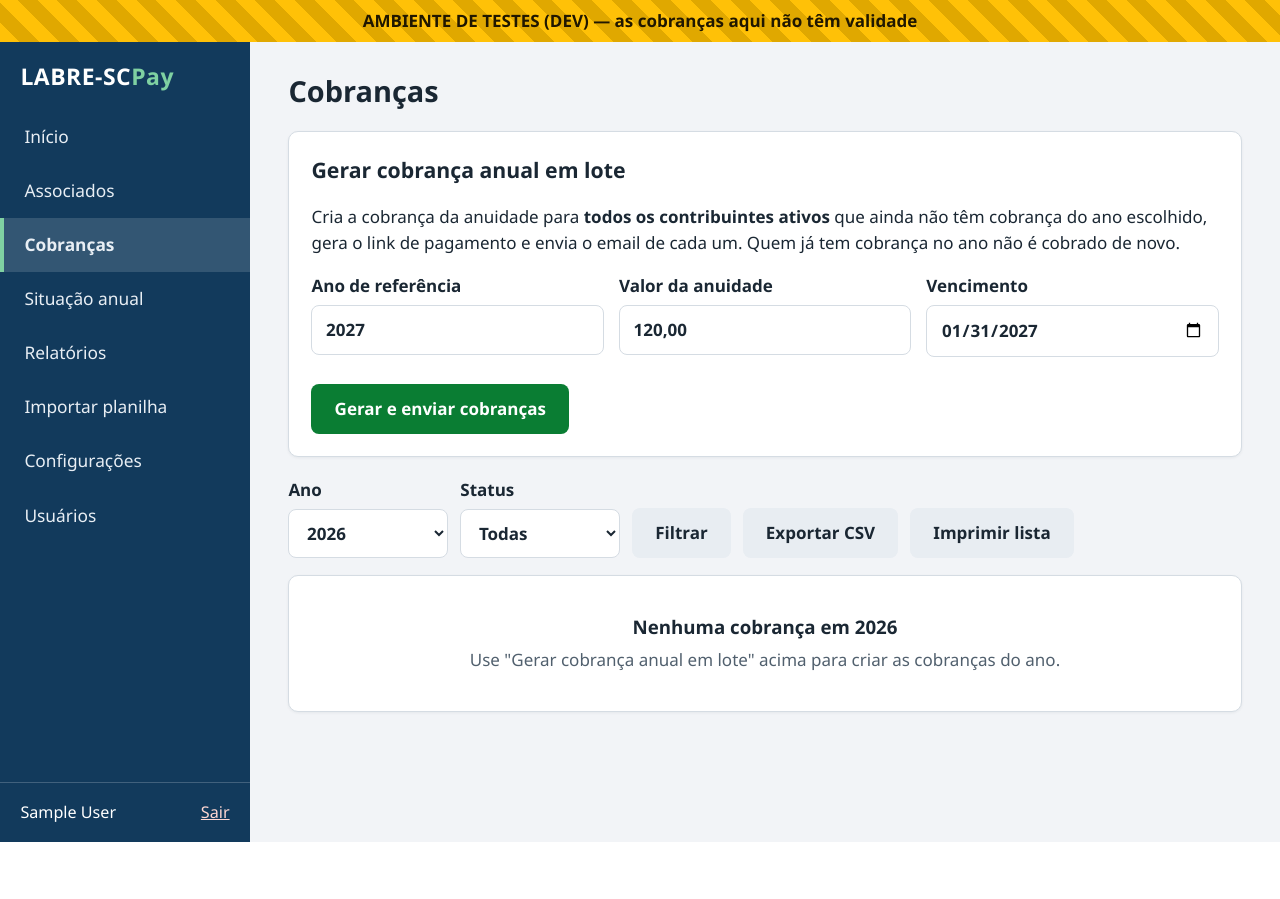
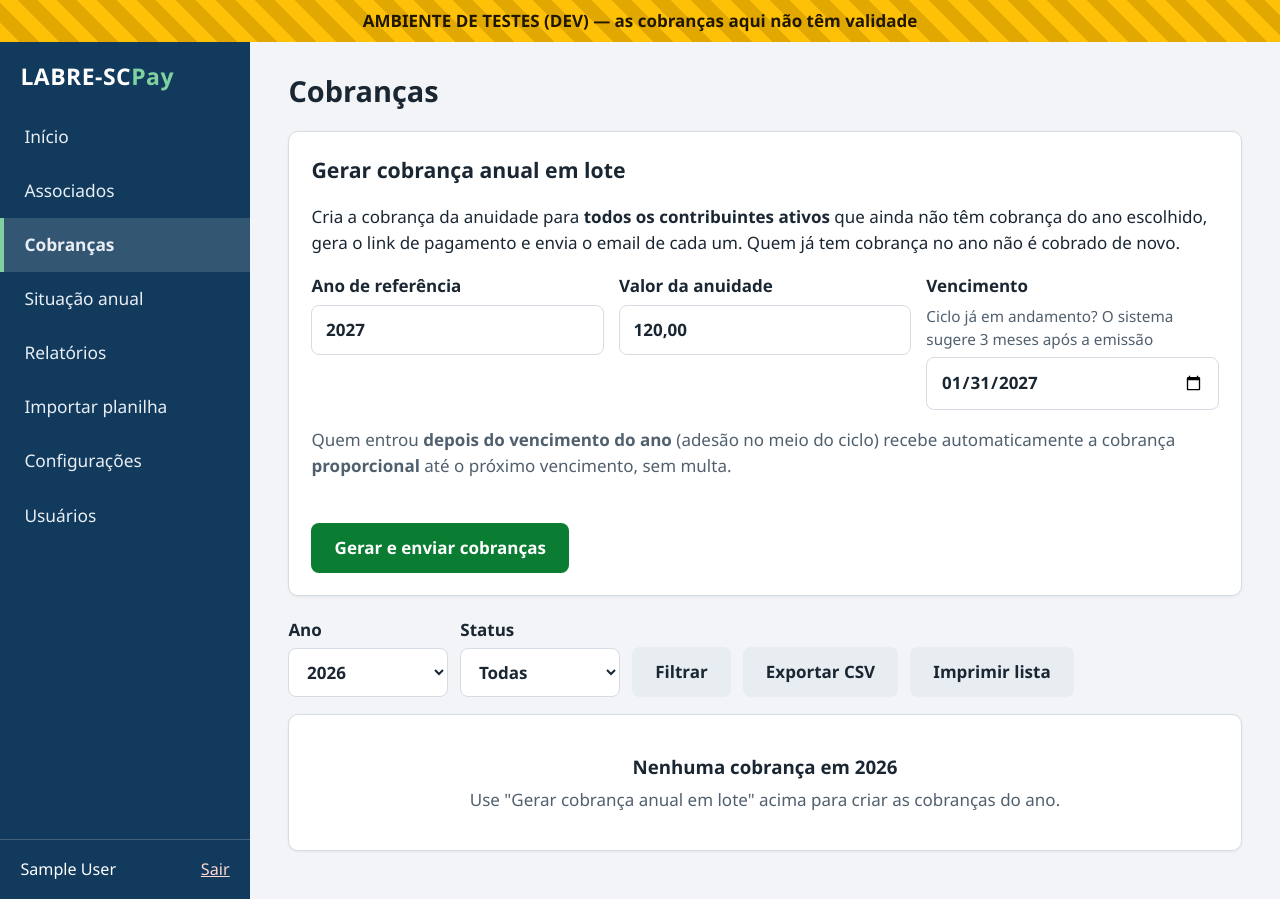
Before and after one commit to vimace2003/LABRE-Pay, a PHP site: page /cobrancas.php?acao=gerar_lote in a window 1280 px wide. Before the commit the page ends 842 px from the top, so only its background shows below. Run offline with PHP 8.4, Linux system fonts and the light colour scheme; the visitor is signed in with stand-in values (Sample User, id 1); data comes from the database, SQL or seed files in the repository; tables that the repository leaves empty hold one stand-in row (values such as "Sample post"); some libraries are stand-ins or nearby versions.

Commit message:
Lote respeita adesões no meio do ciclo e vencimento por data de emissão
- Quem aderiu depois do vencimento anual recebe automaticamente a cobrança
  proporcional até o próximo ciclo (isenta de multa), nunca anuidade cheia
- Cobrança emitida com o ciclo em andamento vence N meses após a emissão
  (novo ajuste 'prazo_venc_meses', padrão 3) em vez do 31/01 seguinte
- Campo vencimento do lote é sugerido pela regra e recalculado via JS ao
  trocar o ano; adesão/readmissão manual usam o mesmo prazo

Co-Authored-By: Claude Fable 5 <noreply@anthropic.com>

```diff
--- a/app/sql/schema.sql
+++ b/app/sql/schema.sql
@@ -124,6 +124,7 @@ INSERT IGNORE INTO settings (k, v) VALUES
   ('anuidade_valor', '120.00'),
   ('venc_dia', '31'),
   ('venc_mes', '1'),
+  ('prazo_venc_meses', '3'),
   ('multa_percent', '2'),
   ('juros_mes_percent', '1'),
   ('desconto_ativo', '0'),
--- a/app/valores.php
+++ b/app/valores.php
@@ -22,6 +22,20 @@ function proximo_vencimento(string $aPartirDe): string
         $venc = vencimento_do_ano($ano + 1);
     }
     return $venc;
+}
+
+/**
+ * Vencimento adequado para uma cobrança do ano X emitida hoje:
+ * antes do vencimento estatutário → o próprio (ex.: 31/01);
+ * com o ciclo já em andamento → N meses após a emissão (padrão 3, configurável).
+ */
+function vencimento_para_emissao(int $ano, ?string $hoje = null): string
+{
+    $hoje = $hoje ?: date('Y-m-d');
+    $vencAno = vencimento_do_ano($ano);
+    if ($hoje <= $vencAno) return $vencAno;
+    $meses = max(1, (int)setting('prazo_venc_meses', '3'));
+    return date('Y-m-d', strtotime($hoje . ' +' . $meses . ' months'));
 }
 
 /**
--- a/public/associados.php
+++ b/public/associados.php
@@ -71,7 +71,7 @@ if ($_SERVER['REQUEST_METHOD'] === 'POST') {
                 if (setting('taxa_admissao_ativa') === '1') {
                     $valor += (float)setting('taxa_admissao_valor', '0');
                 }
-                $vencCobranca = min(date('Y-m-d', strtotime('+30 days')), $pr['vencimento']);
+                $vencCobranca = min(date('Y-m-d', strtotime('+' . max(1, (int)setting('prazo_venc_meses', '3')) . ' months')), $pr['vencimento']);
                 $charge = charge_criar($id, $pr['ano'], "Anuidade {$pr['ano']} (adesão proporcional — {$pr['meses']} meses)", $valor, $vencCobranca, true);
                 $member = member_get($id);
                 [$okEnv, $msg] = charge_enviar($charge, $member);
@@ -106,7 +106,7 @@ if ($_SERVER['REQUEST_METHOD'] === 'POST') {
                     $valor += (float)setting('taxa_retorno_valor', '0');
                     $msgExtra = ' (incluída taxa de retorno de ' . fmt_moeda((float)setting('taxa_retorno_valor')) . ')';
                 }
-                $vencCobranca = min(date('Y-m-d', strtotime('+30 days')), $pr['vencimento']);
+                $vencCobranca = min(date('Y-m-d', strtotime('+' . max(1, (int)setting('prazo_venc_meses', '3')) . ' months')), $pr['vencimento']);
                 $charge = charge_criar($id, $pr['ano'], "Anuidade {$pr['ano']} (readmissão proporcional — {$pr['meses']} meses)", $valor, $vencCobranca, true);
                 [$okEnv, $msg] = charge_enviar($charge);
                 flash_set($okEnv ? 'ok' : 'erro', 'Associado readmitido. Cobrança de ' . fmt_moeda($valor) . $msgExtra . ' gerada. ' . $msg);
--- a/public/cobrancas.php
+++ b/public/cobrancas.php
@@ -14,33 +14,53 @@ if (($_GET['acao'] ?? '') === 'gerar_lote' && $_SERVER['REQUEST_METHOD'] === 'PO
     header('Content-Type: application/json; charset=UTF-8');
     $ano = (int)($_POST['ano'] ?? 0);
     $valor = (float)str_replace(',', '.', (string)($_POST['valor'] ?? '0'));
-    $venc = $_POST['vencimento'] ?: vencimento_do_ano($ano);
+    $venc = $_POST['vencimento'] ?: vencimento_para_emissao($ano);
     if ($ano < 2000 || $ano > 2100 || $valor <= 0) {
         echo json_encode(['erro' => 'Ano ou valor inválido.']);
         exit;
     }
 
-    // Contribuintes ativos ainda sem cobrança (não cancelada) do ano
-    $sqlPendentes = "SELECT m.* FROM members m
-        WHERE m.status = 'ativo' AND m.classe = 'contribuinte'
-          AND NOT EXISTS (SELECT 1 FROM charges c WHERE c.member_id = m.id AND c.ano = ? AND c.status <> 'cancelada')";
-    $st = db()->prepare($sqlPendentes . ' ORDER BY m.nome LIMIT 4');
-    $st->execute([$ano]);
+    $vencAno = vencimento_do_ano($ano);
+    $prazoMeses = max(1, (int)setting('prazo_venc_meses', '3'));
+
+    // Contribuintes ativos pendentes de cobrança:
+    //  - adesão dentro do ciclo normal → anuidade cheia do ano (se ainda não tem);
+    //  - adesão DEPOIS do vencimento do ano (meio do ciclo) → proporcional até o
+    //    próximo vencimento (se ainda não tem cobrança de ciclo futuro).
+    $condPendentes = "m.status = 'ativo' AND m.classe = 'contribuinte' AND (
+        ((m.data_adesao IS NULL OR m.data_adesao <= ?)
+          AND NOT EXISTS (SELECT 1 FROM charges c WHERE c.member_id = m.id AND c.ano = ? AND c.status <> 'cancelada'))
+        OR (m.data_adesao > ?
+          AND NOT EXISTS (SELECT 1 FROM charges c WHERE c.member_id = m.id AND c.ano > ? AND c.status <> 'cancelada'))
+    )";
+    $paramsPendentes = [$vencAno, $ano, $vencAno, $ano];
+
+    $st = db()->prepare("SELECT m.* FROM members m WHERE {$condPendentes} ORDER BY m.nome LIMIT 4");
+    $st->execute($paramsPendentes);
     $membros = $st->fetchAll();
 
     $mensagens = [];
     $processados = 0;
     foreach ($membros as $m) {
-        $charge = charge_criar((int)$m['id'], $ano, "Anuidade {$ano}", $valor, $venc, false);
+        $meioCiclo = $m['data_adesao'] !== null && $m['data_adesao'] > $vencAno;
+        if ($meioCiclo) {
+            $pr = calcular_prorata($m['data_adesao']);
+            $valorPr = round($valor / 12 * $pr['meses'], 2);
+            $vencPr = min(date('Y-m-d', strtotime('+' . $prazoMeses . ' months')), $pr['vencimento']);
+            $charge = charge_criar((int)$m['id'], $pr['ano'],
+                "Anuidade {$pr['ano']} (adesão proporcional — {$pr['meses']} meses)", $valorPr, $vencPr, true);
+            $mensagens[] = $m['nome'] . ': entrou em ' . fmt_data($m['data_adesao']) .
+                ' — cobrado proporcional de ' . fmt_moeda($valorPr) . " ({$pr['meses']} meses, vence " . fmt_data($vencPr) . ').';
+        } else {
+            $charge = charge_criar((int)$m['id'], $ano, "Anuidade {$ano}", $valor, $venc, false);
+        }
         [$okEnv, $msg] = charge_enviar($charge, $m);
         if (!$okEnv) $mensagens[] = $msg;
         $processados++;
     }
 
-    $st = db()->prepare("SELECT COUNT(*) FROM members m
-        WHERE m.status = 'ativo' AND m.classe = 'contribuinte'
-          AND NOT EXISTS (SELECT 1 FROM charges c WHERE c.member_id = m.id AND c.ano = ? AND c.status <> 'cancelada')");
-    $st->execute([$ano]);
+    $st = db()->prepare("SELECT COUNT(*) FROM members m WHERE {$condPendentes}");
+    $st->execute($paramsPendentes);
     $restantes = (int)$st->fetchColumn();
 
     echo json_encode([
@@ -159,13 +179,20 @@ page_header('Cobranças', 'cobrancas.php', $user);
   <p>Cria a cobrança da anuidade para <strong>todos os contribuintes ativos</strong> que ainda não
      têm cobrança do ano escolhido, gera o link de pagamento e envia o email de cada um.
      Quem já tem cobrança no ano não é cobrado de novo.</p>
-  <form id="form-lote" method="post" action="cobrancas.php?acao=gerar_lote">
+  <form id="form-lote" method="post" action="cobrancas.php?acao=gerar_lote"
+        data-venc-dia="<?= (int)setting('venc_dia', '31') ?>" data-venc-mes="<?= (int)setting('venc_mes', '1') ?>"
+        data-prazo-meses="<?= max(1, (int)setting('prazo_venc_meses', '3')) ?>">
     <?= csrf_field() ?>
     <div class="linha-campos">
-      <label>Ano de referência <input type="number" name="ano" value="<?= $anoProximoVenc ?>" min="2000" max="2100" required></label>
+      <label>Ano de referência <input id="lote-ano" type="number" name="ano" value="<?= $anoProximoVenc ?>" min="2000" max="2100" required></label>
       <label>Valor da anuidade <input type="text" name="valor" value="<?= e(number_format((float)setting('anuidade_valor'), 2, ',', '')) ?>" inputmode="decimal" required></label>
-      <label>Vencimento <input type="date" name="vencimento" value="<?= e(vencimento_do_ano($anoProximoVenc)) ?>" required></label>
+      <label>Vencimento
+        <span class="dica">Ciclo já em andamento? O sistema sugere <?= max(1, (int)setting('prazo_venc_meses', '3')) ?> meses após a emissão</span>
+        <input id="lote-venc" type="date" name="vencimento" value="<?= e(vencimento_para_emissao($anoProximoVenc)) ?>" required>
+      </label>
     </div>
+    <p class="texto-suave">Quem entrou <strong>depois do vencimento do ano</strong> (adesão no meio do ciclo)
+       recebe automaticamente a cobrança <strong>proporcional</strong> até o próximo vencimento, sem multa.</p>
     <br>
     <button type="submit" class="botao botao-verde">Gerar e enviar cobranças</button>
     <div style="display:none;margin-top:1rem" class="progresso-envolve">
--- a/public/configuracoes.php
+++ b/public/configuracoes.php
@@ -11,7 +11,7 @@ $user = require_login();
 /* Campos editáveis (whitelist) */
 $campos = [
     'entidade_nome', 'entidade_sigla', 'entidade_cnpj', 'entidade_site', 'entidade_email_contato', 'tema',
-    'anuidade_valor', 'venc_dia', 'venc_mes',
+    'anuidade_valor', 'venc_dia', 'venc_mes', 'prazo_venc_meses',
     'multa_percent', 'juros_mes_percent',
     'desconto_ativo', 'desconto_tipo', 'desconto_valor', 'desconto_dia', 'desconto_mes',
     'taxa_admissao_ativa', 'taxa_admissao_valor', 'taxa_retorno_ativa', 'taxa_retorno_valor',
@@ -177,6 +177,7 @@ page_header('Configurações', 'configuracoes.php', $user);
       <?php campo('anuidade_valor', 'Valor da anuidade (R$)'); ?>
       <?php campo('venc_dia', 'Dia do vencimento', 'number', 'Estatuto LABRE-SC: 31'); ?>
       <?php campo('venc_mes', 'Mês do vencimento', 'number', 'Estatuto LABRE-SC: 1 (janeiro)'); ?>
+      <?php campo('prazo_venc_meses', 'Prazo p/ cobranças fora do ciclo (meses)', 'number', 'Cobrança emitida após o vencimento anual (adesões, lotes atrasados) vence N meses após a emissão — depois disso, multa'); ?>
     </div>
   </div>
 
```
Also changed, not shown: public/assets/app.js.
